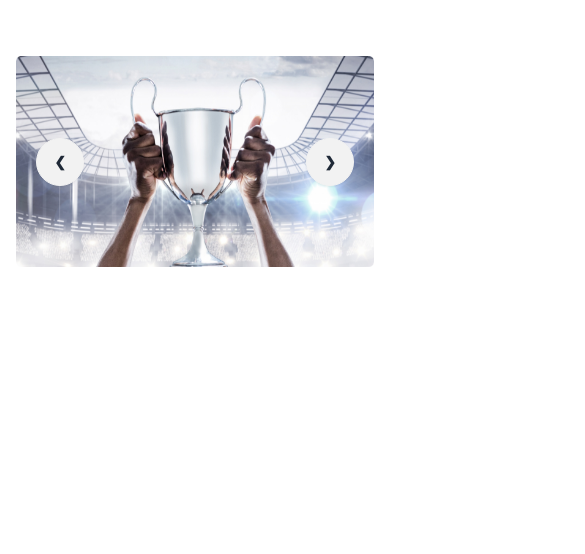
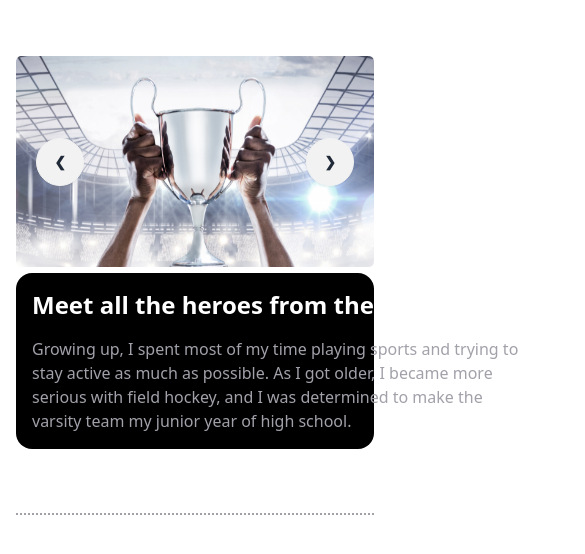
Before and after one commit to Shakil-Ahmed71/paragon-sports, a plain HTML site: page index.html in a window 390 px wide. Shown: the top 554 px of the page, 585 px wide, since content can reach past the window. Drawn offline with nearby package versions, Linux system fonts and the light colour scheme.

Commit message:
header section added and responsive

```diff
--- a/index.html
+++ b/index.html
@@ -46,7 +46,7 @@
 
     <header class="container mx-auto px-4">
     <!-- header section -->
-    <div class="carousel w-full lg:h-[500px] mt-14">
+    <div class="carousel w-full lg:h-[500px] mt-14 ">
         <div id="slide1" class="carousel-item relative w-full">
           <img src="Images/1.png" class="w-full bg-[cover]"/>
           <div class="absolute flex justify-between transform -translate-y-1/2 left-5 right-5 top-1/2">
@@ -76,15 +76,19 @@
           </div> -->
         </div>
       </div>
-      <div class="bg-black text-white w-5/12 p-4  rounded-2xl -mt-40 relative left-[680px] -top-10">
-        <h3 class="font-bold text-2xl">Meet all the heroes from the field</h3>
-        <p class="w-[500px] mt-4 text-zinc-400">Growing up, I spent most of my time playing sports and trying to stay active as much as possible. As I got older, I became more serious with field hockey, and I was determined to make the varsity team my junior year of high school.</p>
-      </div>
+        <div class="sm:mt-4 lg:-mt-60 border-dotted border-zinc-400 border-b-2 pb-16 lg:pb-28">
+            <div class="bg-black text-white p-4 lg:w-5/12 rounded-2xl lg:-mt-40 relative lg:left-[680px]">
+                <h3 class="font-bold text-2xl w-[500px]">Meet all the heroes from the field</h3>
+                <p class="w-[500px] mt-4 text-zinc-400">Growing up, I spent most of my time playing sports and trying to stay active as much as possible. As I got older, I became more serious with field hockey, and I was determined to make the varsity team my junior year of high school.</p>
+            </div>
+        </div>
+
     <!-- header section -->
     </header>
 
     <main>
         <!-- header section -->
+
         <!-- header section -->
 
 
```
